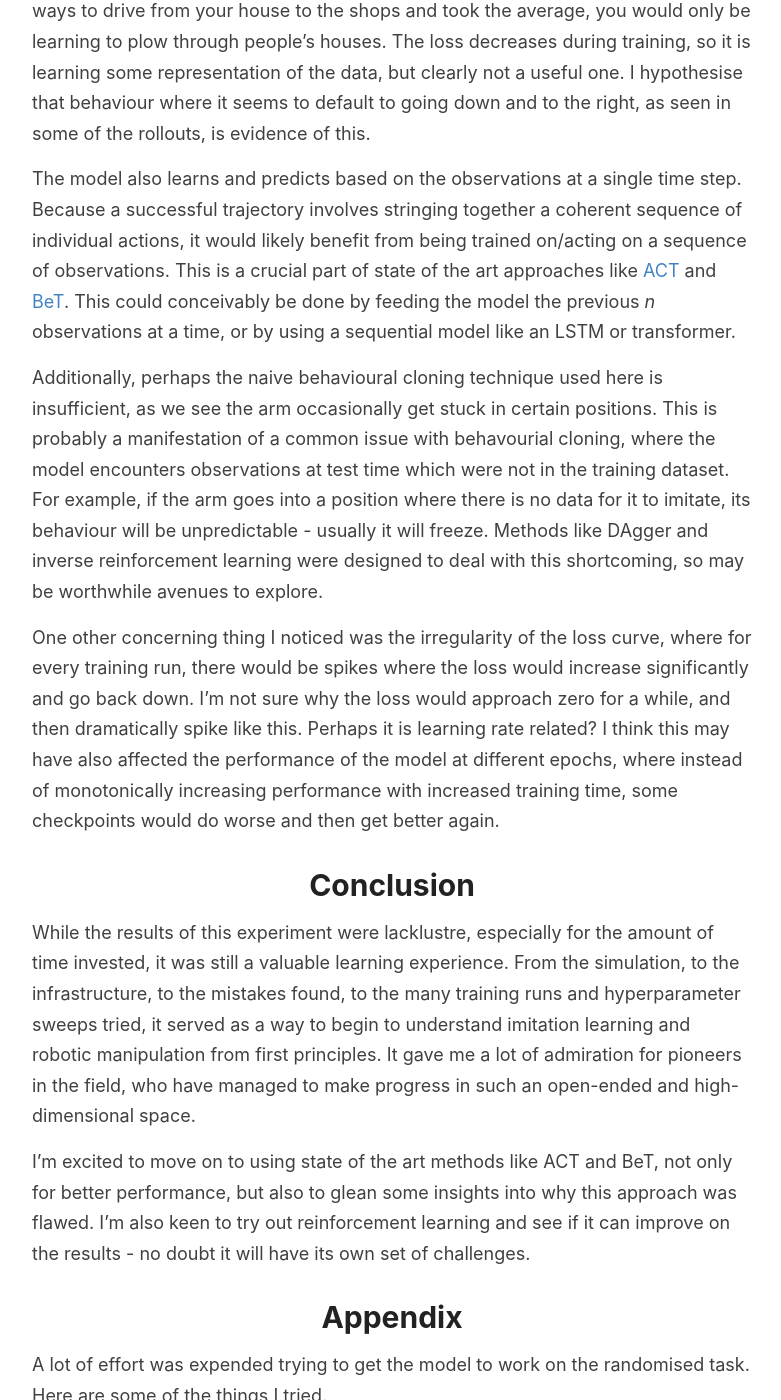
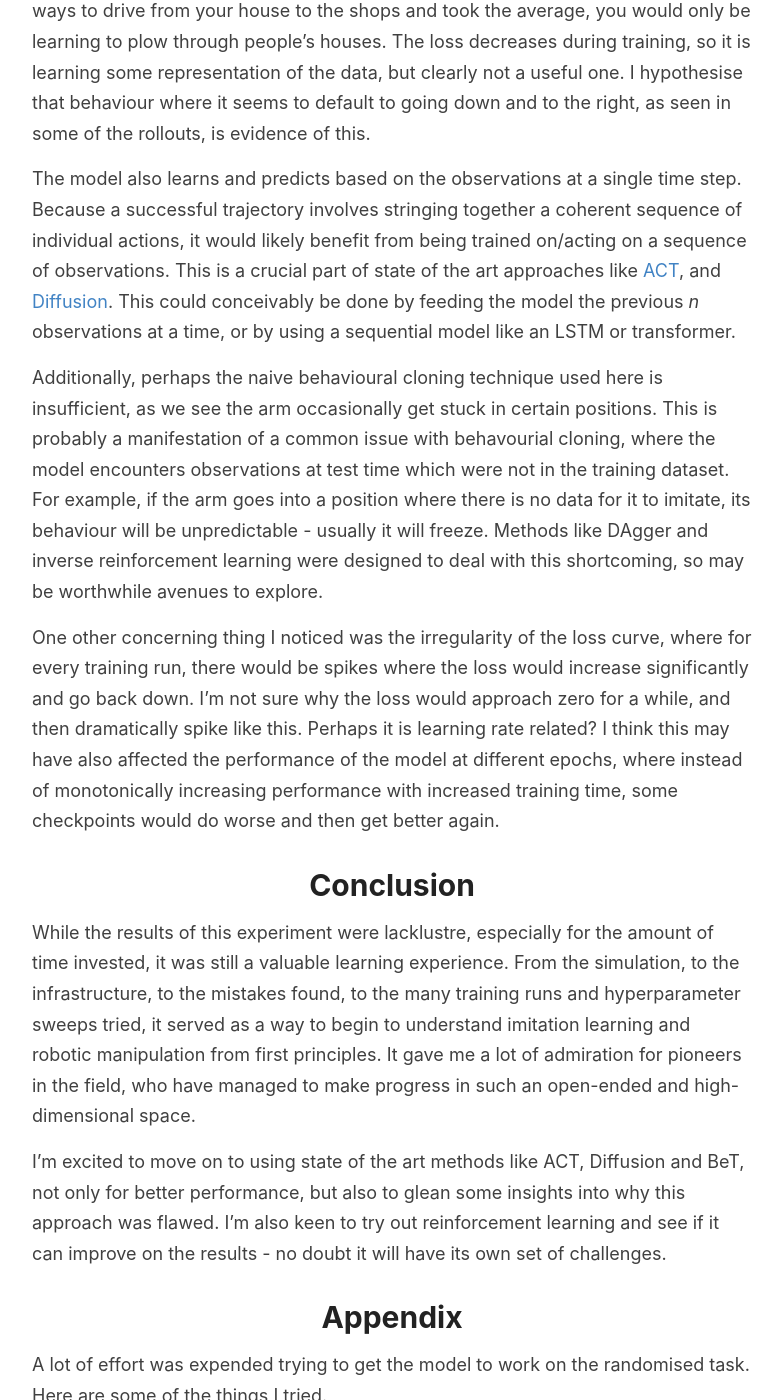
Before and after one commit to eufrizz/eufrizz.github.io, a Jekyll site: the page built from _posts/2024-11-06-imitation-learning-beginnings.md, in a window 1280 px wide and 1400 px high, scrolled down 12507 px. Shown: the whole window, without its empty margins (248-1029 px from the left). Built offline with Jekyll 4.4.1, drawn with Linux system fonts in a browser that asks for light colours; comment, search, counter and statistics services are not loaded.

Commit message:
Fix info

```diff
--- a/_posts/2024-11-06-imitation-learning-beginnings.md
+++ b/_posts/2024-11-06-imitation-learning-beginnings.md
@@ -281,7 +281,7 @@ Overall, the model was able to learn a single policy ok, but extrapolating beyon
 
 My first hypothesis is that the MLP is unable to cope with the multimodality of the task and data. There are many inividual ways to command the arm to get from one position to another, and when you combine that with training data where the positions of the arm and block are randomised, the MLP may just be learning the average of everything. This averaging behaviour is not useful - if you learned all the ways to drive from your house to the shops and took the average, you would only be learning to plow through people's houses. The loss decreases during training, so it is learning some representation of the data, but clearly not a useful one. I hypothesise that behaviour where it seems to default to going down and to the right, as seen in some of the rollouts, is evidence of this.
 
-The model also learns and predicts based on the observations at a single time step. Because a successful trajectory involves stringing together a coherent sequence of individual actions, it would likely benefit from being trained on/acting on a sequence of observations. This is a crucial part of state of the art approaches like [ACT](https://tonyzhaozh.github.io/aloha/) and [BeT](https://sjlee.cc/vq-bet/). This could conceivably be done by feeding the model the previous _n_ observations at a time, or by using a sequential model like an LSTM or transformer.
+The model also learns and predicts based on the observations at a single time step. Because a successful trajectory involves stringing together a coherent sequence of individual actions, it would likely benefit from being trained on/acting on a sequence of observations. This is a crucial part of state of the art approaches like [ACT](https://tonyzhaozh.github.io/aloha/), and [Diffusion](https://diffusion-policy.cs.columbia.edu). This could conceivably be done by feeding the model the previous _n_ observations at a time, or by using a sequential model like an LSTM or transformer.
 
 Additionally, perhaps the naive behavioural cloning technique used here is insufficient, as we see the arm occasionally get stuck in certain positions. This is probably a manifestation of a common issue with behavourial cloning, where the model encounters observations at test time which were not in the training dataset. For example, if the arm goes into a position where there is no data for it to imitate, its behaviour will be unpredictable - usually it will freeze. Methods like DAgger and inverse reinforcement learning were designed to deal with this shortcoming, so may be worthwhile avenues to explore.
 
@@ -290,7 +290,7 @@ One other concerning thing I noticed was the irregularity of the loss curve, whe
 # Conclusion
 While the results of this experiment were lacklustre, especially for the amount of time invested, it was still a valuable learning experience. From the simulation, to the infrastructure, to the mistakes found, to the many training runs and hyperparameter sweeps tried, it served as a way to begin to understand imitation learning and robotic manipulation from first principles. It gave me a lot of admiration for pioneers in the field, who have managed to make progress in such an open-ended and high-dimensional space.
 
-I'm excited to move on to using state of the art methods like ACT and BeT, not only for better performance, but also to glean some insights into why this approach was flawed. I'm also keen to try out reinforcement learning and see if it can improve on the results - no doubt it will have its own set of challenges.
+I'm excited to move on to using state of the art methods like ACT, Diffusion and BeT, not only for better performance, but also to glean some insights into why this approach was flawed. I'm also keen to try out reinforcement learning and see if it can improve on the results - no doubt it will have its own set of challenges.
 
 # Appendix
 A lot of effort was expended trying to get the model to work on the randomised task. Here are some of the things I tried.
```
